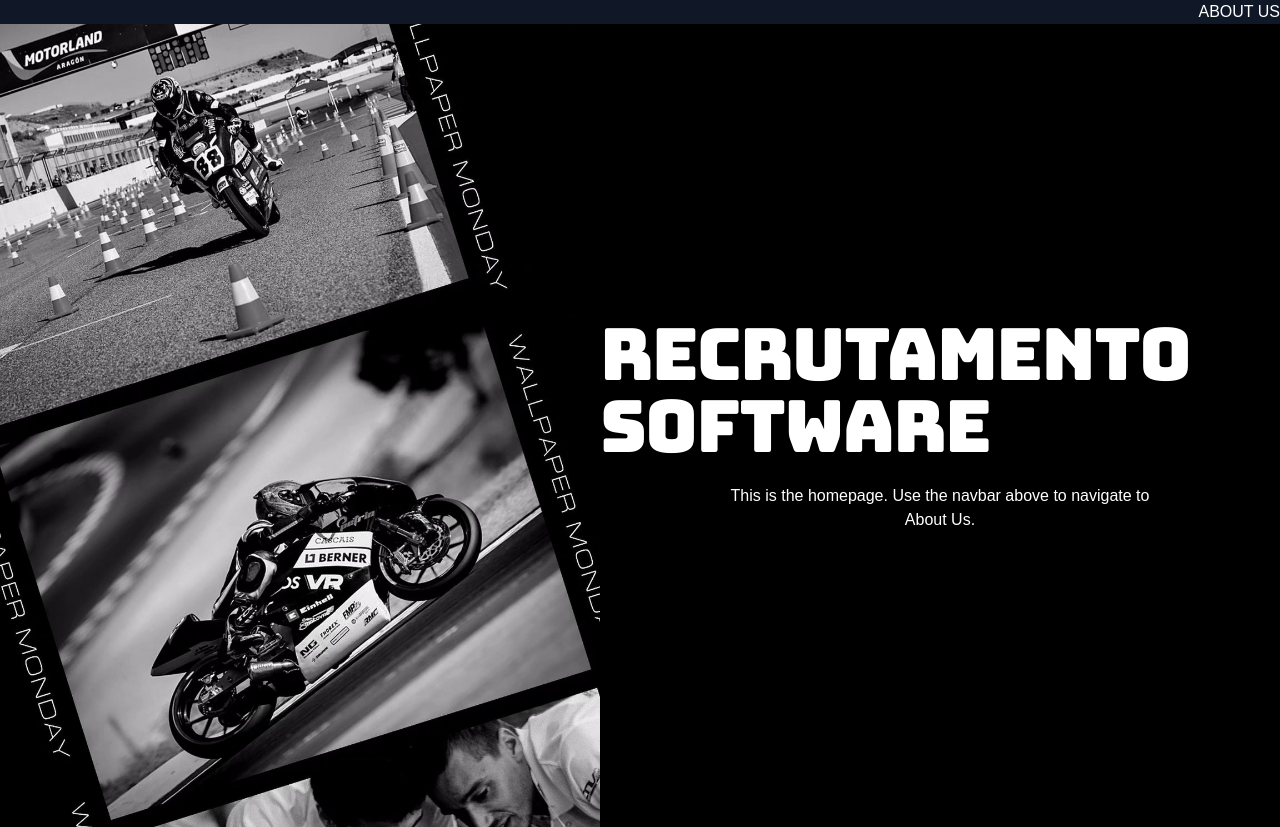
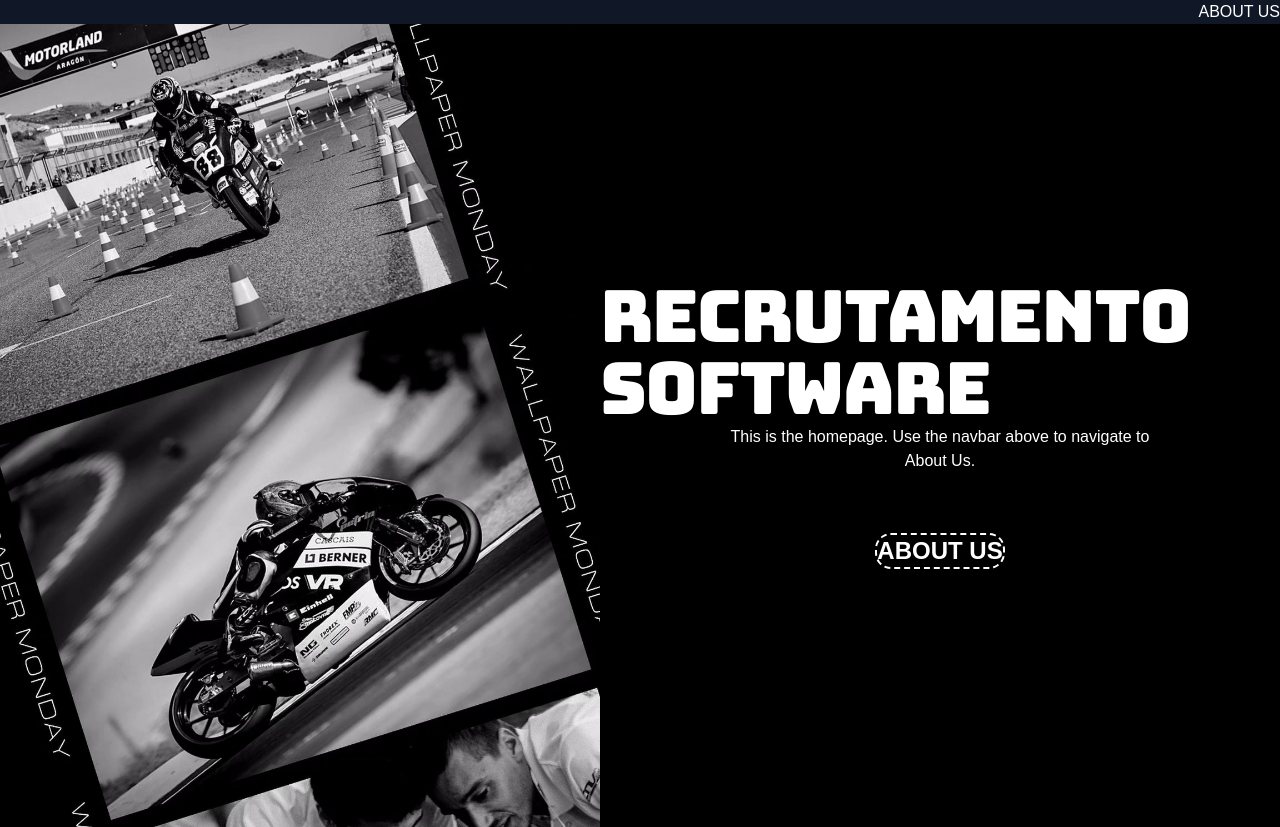
Before and after one commit to leonor-a-a-ist/TLMOTO-recrutamento---software, a Next.js app: page / in a window 1280 px wide. Built offline with nearby package versions, Linux system fonts and the light colour scheme; a web font is replaced by a local one.

Commit message:
botão alterado

```diff
--- /dev/null
+++ b/src/components/BUTTON.jsx
@@ -0,0 +1,12 @@
+const DottedButton = () => {
+    return (
+        <button className="rounded-2xl border-2 text-2xl border-dashed border-white bg-black px-[15rem] py-[1.5rem] font-semibold
+                            uppercase text-white transition-all duration-300 hover:translate-x-[-4px] hover:translate-y-[-4px]
+                            hover:rounded-md hover:shadow-[4px_4px_0px_black] active:translate-x-[0px] active:translate-y-[0px]
+                            active:rounded-2xl active:shadow-none mt-4 mb-0">
+            About Us
+        </button>
+    );
+};
+
+export default DottedButton;
--- a/src/pages/index.js
+++ b/src/pages/index.js
@@ -1,5 +1,6 @@
 import Image from "next/image";
 import TextType from "@/components/TextType";
+import DottedButton from "@/components/BUTTON";
 import "@fontsource/science-gothic";
 import "@fontsource/stack-sans-notch";
 import { Bungee } from "next/font/google";
@@ -26,8 +27,8 @@ export default function Home() {
             </div>
 
             {/* Coluna direita: fundo preto, ocupa o restante */}
-            <div className="flex-1 bg-black text-white flex flex-col justify-center items-center p-8">
-
+            <div className="flex-1 bg-black text-white flex flex-col justify-center items-center gap-15 p-8">
+                <div className="flex flex-col items-center justify-center">
                     {/* escolher tipo de letra mais tarde :) */}
                     <TextType
                         text={["Recrutamento Software"]}
@@ -36,23 +37,19 @@ export default function Home() {
                         showCursor={true}
                         cursorCharacter="|"
                         //className="text-7xl font-sans text-white"
-                    className={`${bungee.className} text-7xl text-white`}
+                        className={`${bungee.className} text-7xl text-white `}
                     //style={{ fontFamily: "Science Gothic, sans-serif" }}
                     //style={{ fontFamily: "Stack Sans Notch, sans-serif" }}
-                />
-
-                <Image
-                    src="/next.svg"
-                    alt="Next.js logo"
-                    width={100}
-                    height={100}
-                    priority
                     />
 
                     <p className="mt-6 text-center max-w-md">
                         This is the homepage. Use the navbar above to navigate to About Us.
                     </p>
                 </div>
+
+                <DottedButton />
+
+            </div>
         </div>
     );
 }
```
Lines whose indentation alone changed are shown as unchanged.
